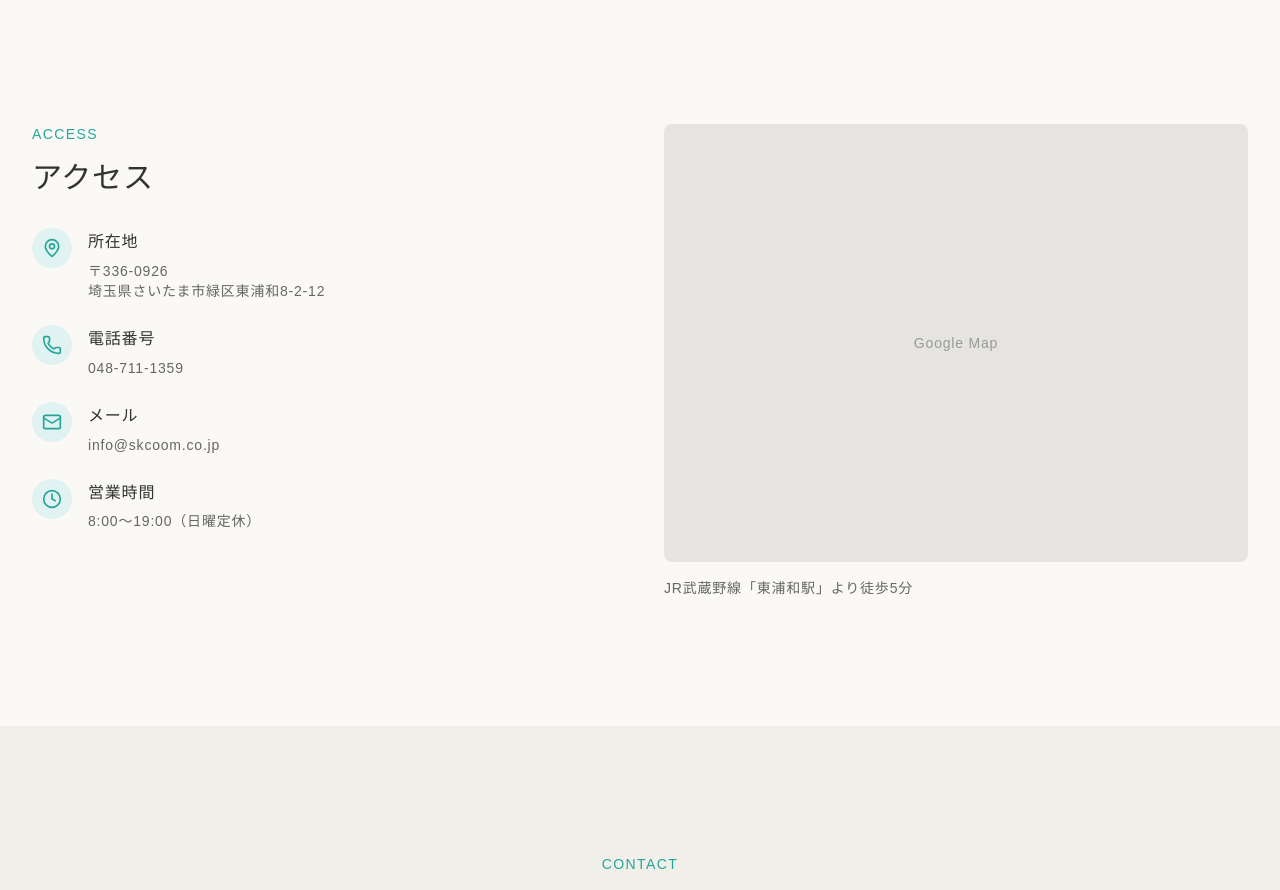
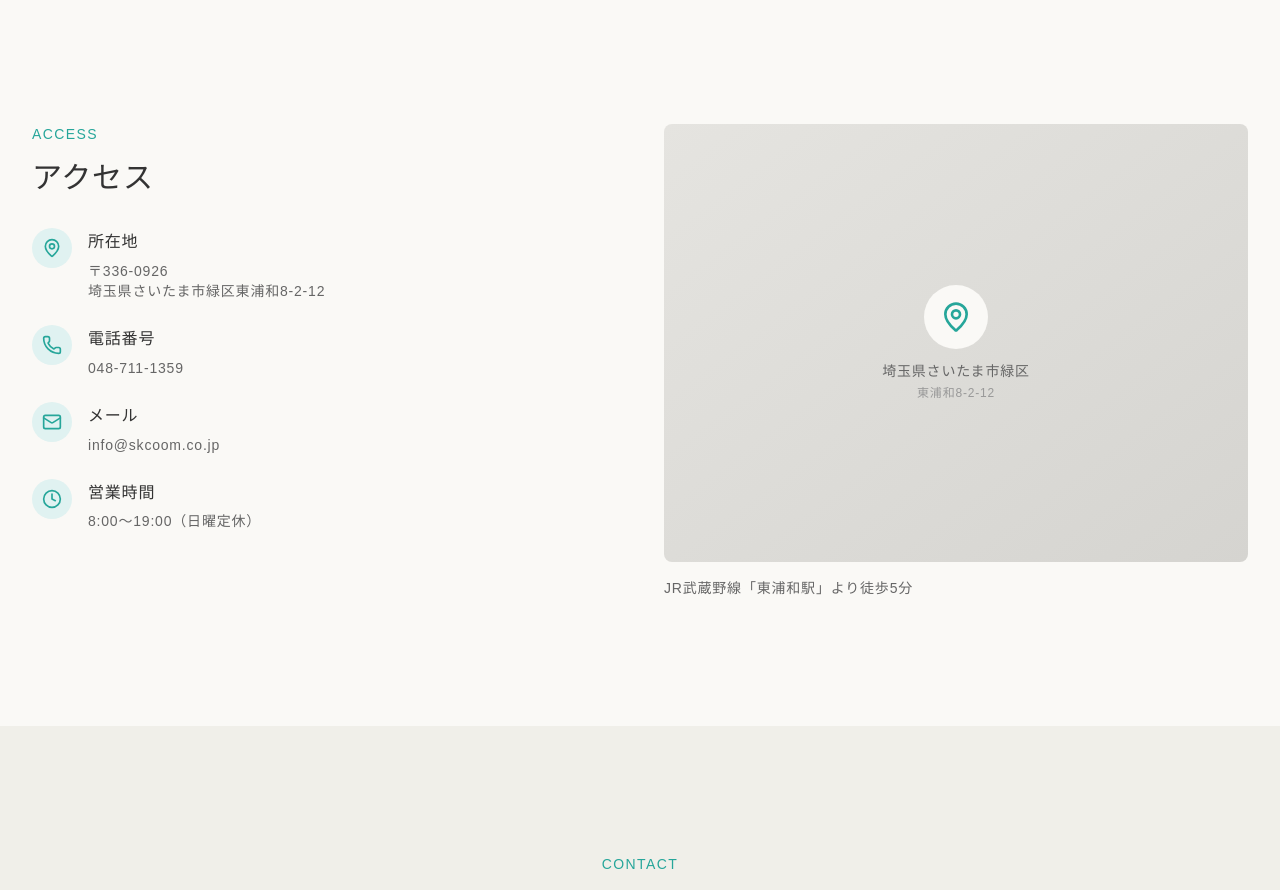
Before and after one commit to skcoom/skhome, a Next.js app: page /company in a window 1280 px wide. Shown: the part 3420-4310 px from the top of the page. Built offline with nearby package versions, Linux system fonts and the light colour scheme; no server answers.

Commit message:
chore: update page.tsx

```diff
--- a/src/app/(public)/company/page.tsx
+++ b/src/app/(public)/company/page.tsx
@@ -231,9 +231,13 @@ export default function CompanyPage() {
 
             <div>
               {/* Map */}
-              <div className="aspect-[4/3] bg-[#E5E4E0] rounded-lg overflow-hidden">
-                <div className="w-full h-full flex items-center justify-center text-[#999999] text-sm">
-                  Google Map
+              <div className="aspect-[4/3] bg-gradient-to-br from-[#E5E4E0] to-[#D5D4D0] rounded-lg overflow-hidden">
+                <div className="w-full h-full flex flex-col items-center justify-center">
+                  <div className="w-16 h-16 bg-[#FAF9F6] rounded-full flex items-center justify-center mb-3">
+                    <MapPin className="w-8 h-8 text-[#26A69A]" />
+                  </div>
+                  <span className="text-sm text-[#666666]">埼玉県さいたま市緑区</span>
+                  <span className="text-xs text-[#999999] mt-1">東浦和8-2-12</span>
                 </div>
               </div>
               <p className="mt-4 text-sm text-[#666666]">
```
